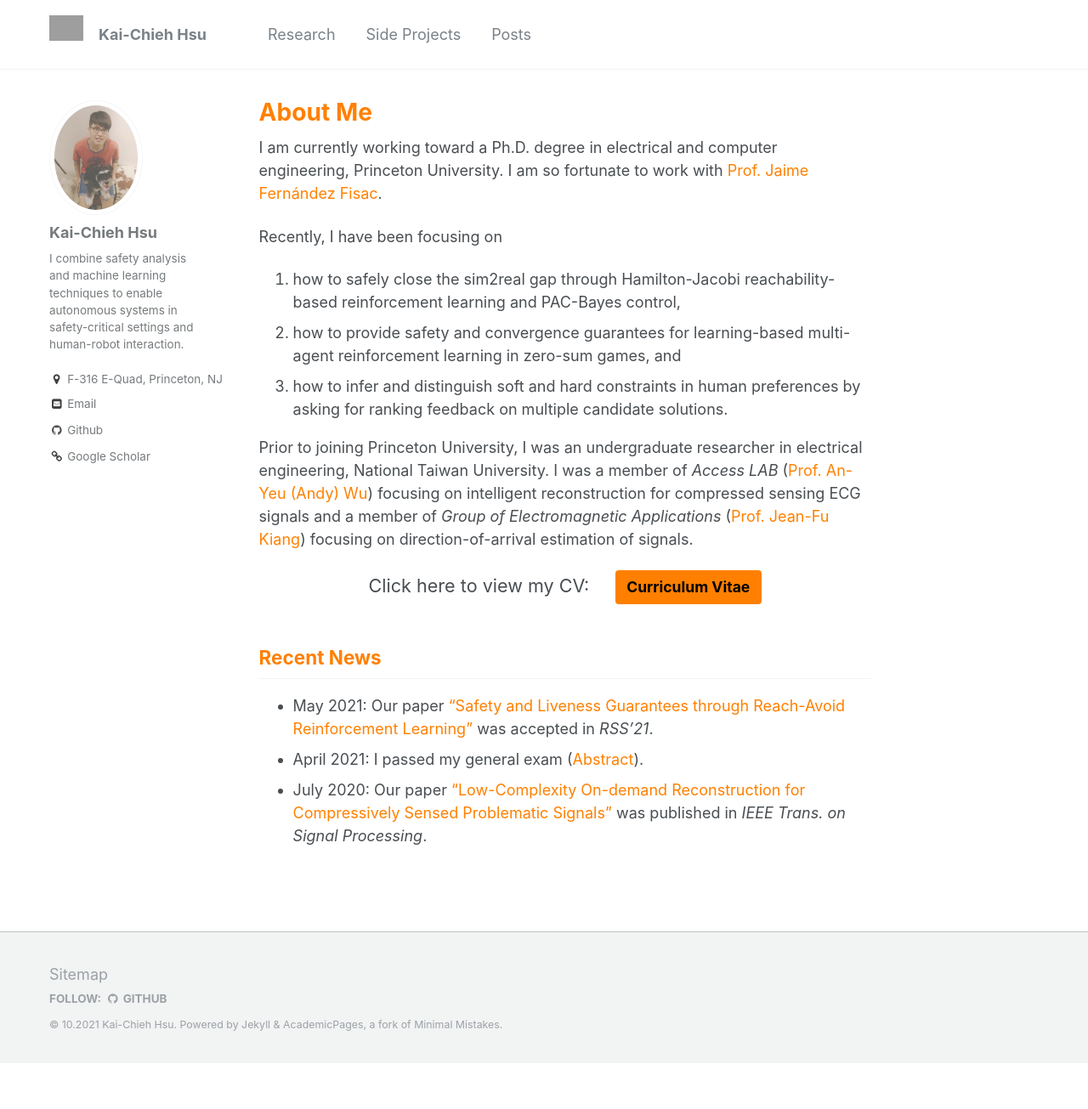
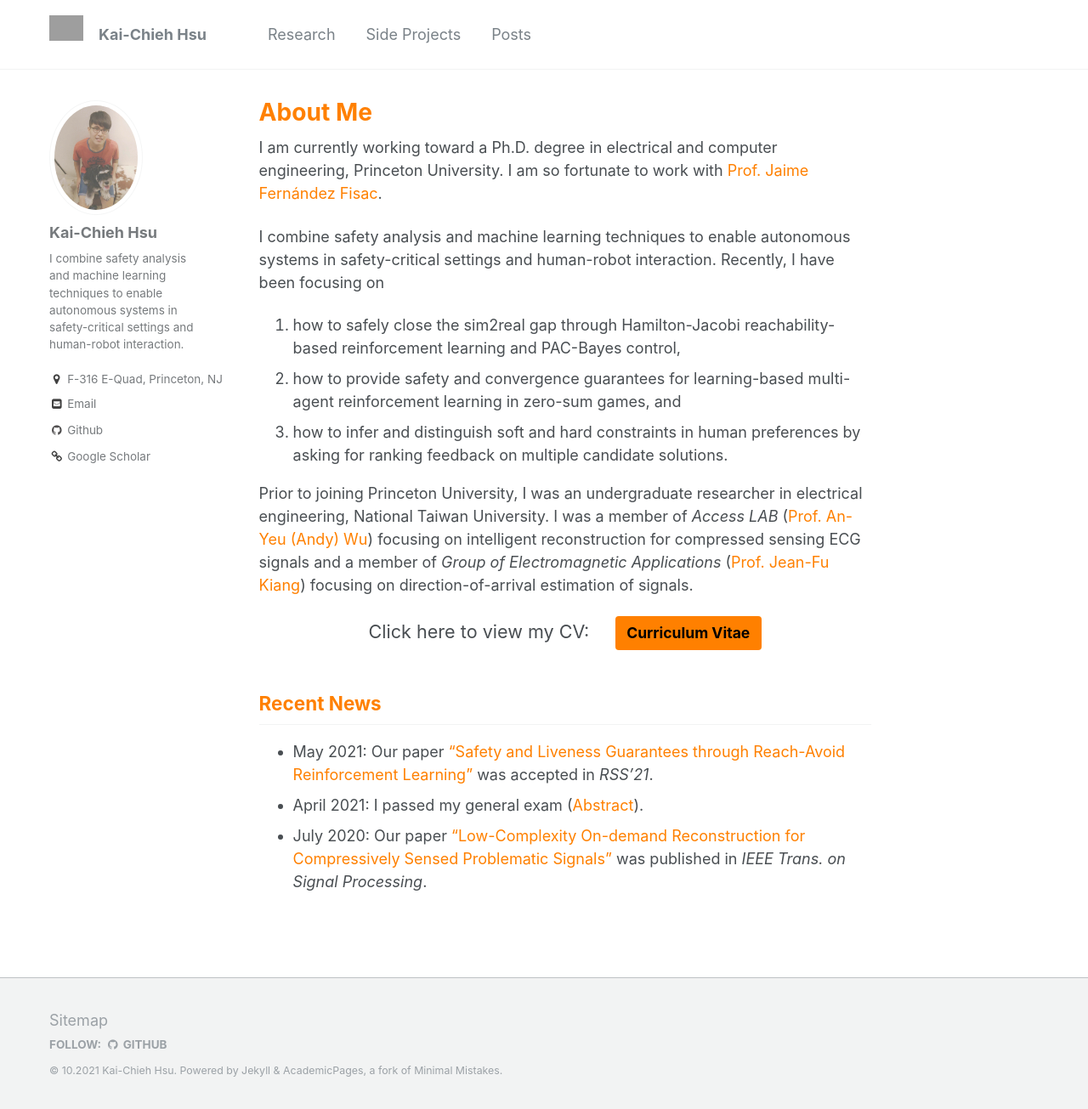
Before and after one commit to kaichiehhsu/kaichiehhsu.github.io, a Jekyll site: the page built from _pages/about.md, in a window 1280 px wide and 1305 px high. Shown: the whole window at 85% size. Built offline with Jekyll 4.4.1, drawn with Linux system fonts in a browser that asks for light colours.

Commit message:
Revert "update about"
This reverts commit 2a6abe24aa97e5160555711731a75f8e9868edc3.

```diff
--- a/_pages/about.md
+++ b/_pages/about.md
@@ -11,7 +11,7 @@
 In particular, I apply different algorithms on safety-critical robotic systems with a focus on
 1. how to guarantee systems can reach certain goal conditions while staying clear of unacceptable failure modes, which is known as reach-avoid control problems,
 2. how to provide safety and convergence guarantees for learning-based multi-agent reinforcement learning in zero-sum games, and  -->
-<!-- I combine safety analysis and machine learning techniques to enable autonomous systems in safety-critical settings and human-robot interaction. -->
+I combine safety analysis and machine learning techniques to enable autonomous systems in safety-critical settings and human-robot interaction.
 Recently, I have been focusing on
 1. how to safely close the sim2real gap through Hamilton-Jacobi reachability-based reinforcement learning and PAC-Bayes control,
 2. how to provide safety and convergence guarantees for learning-based multi-agent reinforcement learning in zero-sum games, and
```
